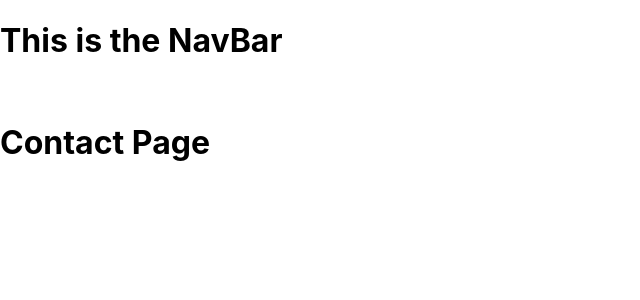
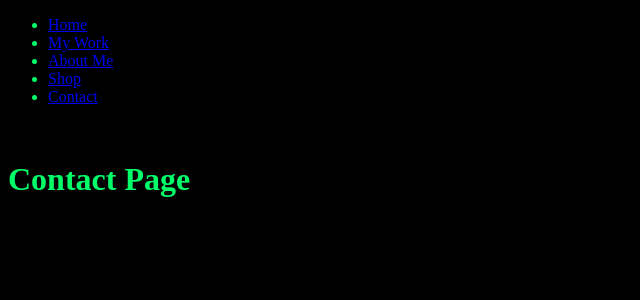
Before and after one commit to JayyMoh/Jays-Designs, a React (Create React App) app in the folder jd-frontend/jays-designs/: page /contact in a window 1280 px wide. Shown: the top 300 px of the page, without its empty margins (0-640 px from the left). Built offline with nearby package versions, Linux system fonts and the light colour scheme.

Commit message:
NavBar links routing properly.

```diff
--- a/jd-frontend/jays-designs/src/Components/NavBar.jsx
+++ b/jd-frontend/jays-designs/src/Components/NavBar.jsx
@@ -1,9 +1,38 @@
 import React from 'react'
+import { Link } from 'react-router-dom'
 
 function NavBar() {
     return (
-        <div>
-            <h1>This is the NavBar</h1>
+        <div className='nav-container'>
+            <nav>
+                <ul className='nav-ul'>
+                    <li className='nav-li'>
+                        <Link to='/'>
+                            Home
+                        </Link>
+                    </li>
+                    <li className='nav-li'>
+                        <Link to='/projects'>
+                            My Work
+                        </Link>
+                    </li>
+                    <li className='nav-li'>
+                        <Link to='/about'>
+                            About Me
+                        </Link>
+                    </li>
+                    <li className='nav-li'>
+                        <Link to='/shop'>
+                            Shop
+                        </Link>
+                    </li>
+                    <li className='nav-li'>
+                        <Link to='/contact'>
+                            Contact
+                        </Link>
+                    </li>
+                </ul>
+            </nav>
         </div>
     )
 }
--- a/jd-frontend/jays-designs/src/index.css
+++ b/jd-frontend/jays-designs/src/index.css
@@ -1,13 +1,4 @@
 body {
-  margin: 0;
-  font-family: -apple-system, BlinkMacSystemFont, 'Segoe UI', 'Roboto', 'Oxygen',
-    'Ubuntu', 'Cantarell', 'Fira Sans', 'Droid Sans', 'Helvetica Neue',
-    sans-serif;
-  -webkit-font-smoothing: antialiased;
-  -moz-osx-font-smoothing: grayscale;
+  background-color: black;
+  color: rgb(0,255,105);
 }
-
-code {
-  font-family: source-code-pro, Menlo, Monaco, Consolas, 'Courier New',
-    monospace;
-}
```
